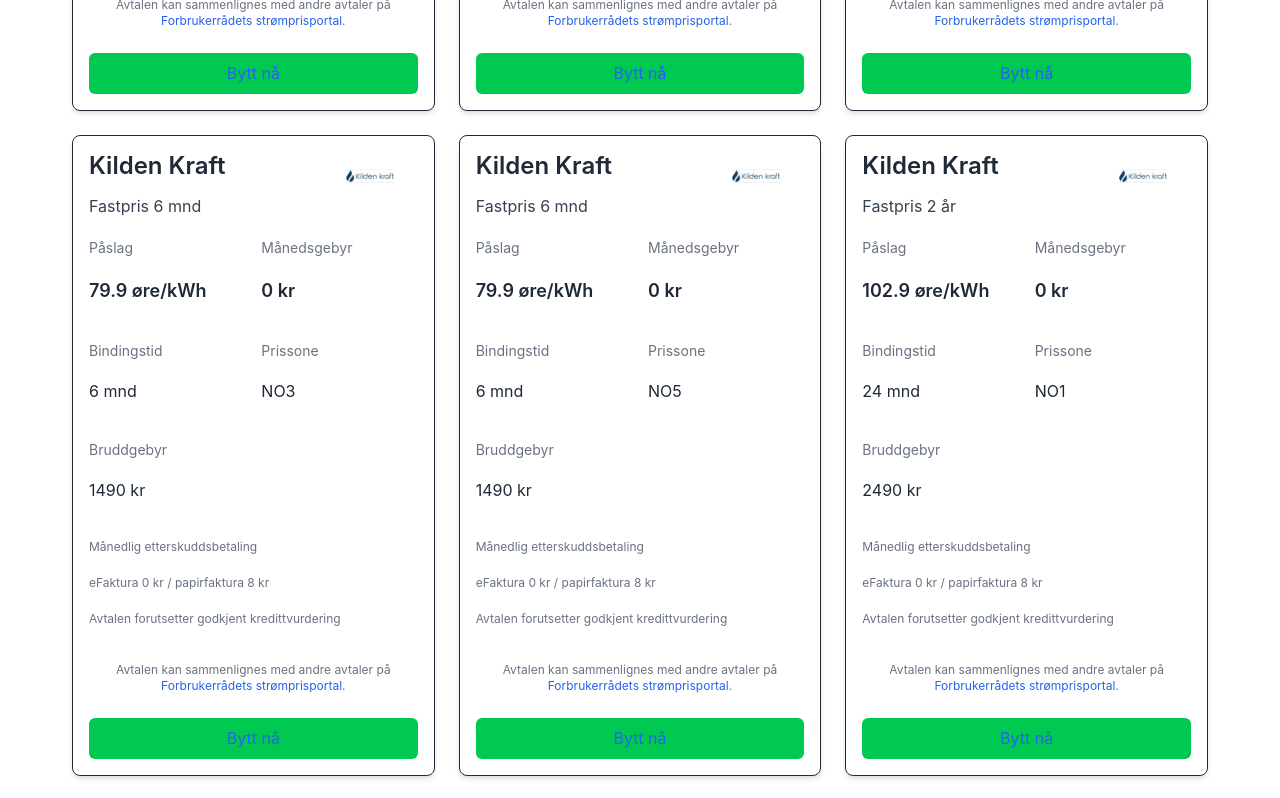
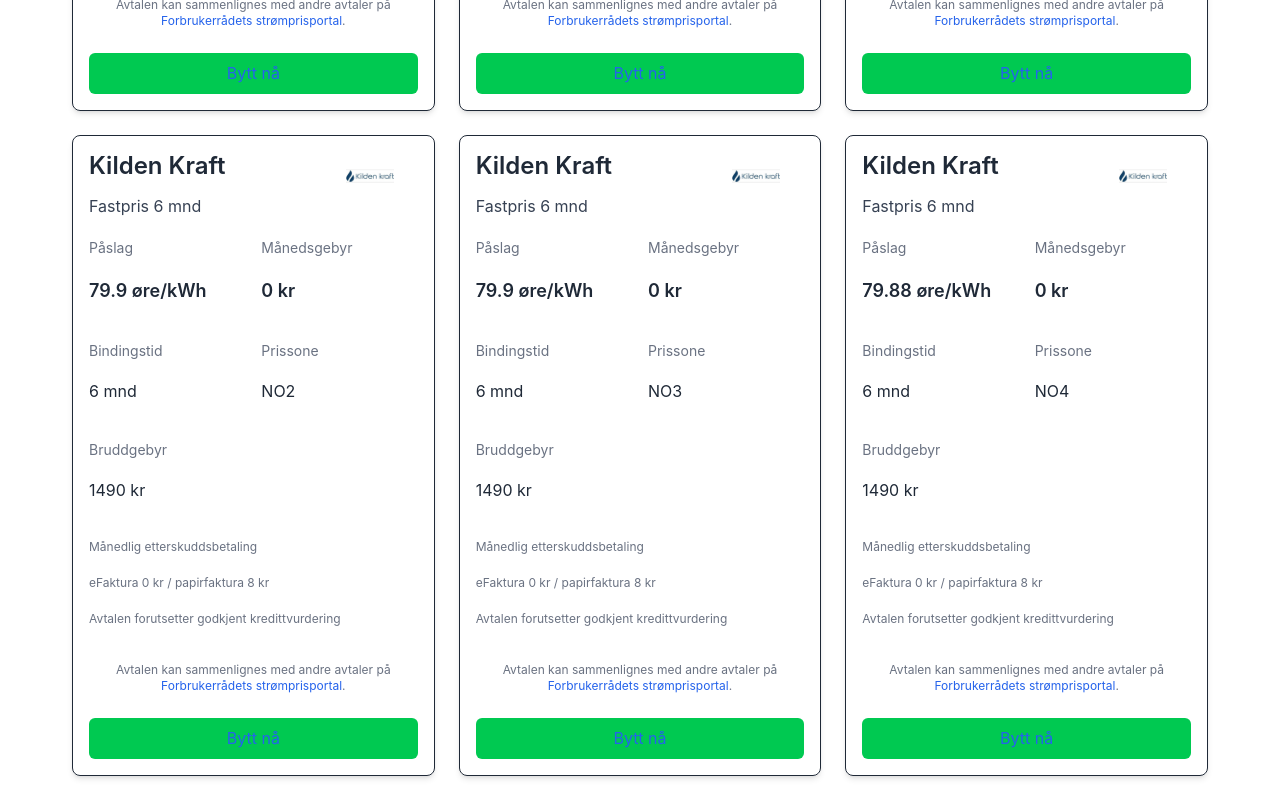
Before and after one commit to hazzler78/stromsjef, a Next.js app: page / in a window 1280 px wide. Shown: the part 5660-6458 px from the top of the page. Built offline with nearby package versions, Linux system fonts and the light colour scheme; no server answers.

Commit message:
Update Kilden Kraft 6-month prices

```diff
--- a/src/data/mock-plans.ts
+++ b/src/data/mock-plans.ts
@@ -267,7 +267,7 @@ export const mockElectricityPlans: ElectricityPlan[] = [
     id: 'kk-fast6-no1',
     supplierName: 'Kilden Kraft',
     planName: 'Fastpris 6 mnd',
-    pricePerKwh: 79.9,
+    pricePerKwh: 79.90,
     monthlyFee: 0,
     bindingTime: 6,
     terminationFee: 1490,
@@ -276,10 +276,22 @@ export const mockElectricityPlans: ElectricityPlan[] = [
     affiliateLink: 'https://kildenkraft.no/privat/fastpris-6-mnd/?utm_source=stromsjef.no',
   },
   {
+    id: 'kk-fast6-no2',
+    supplierName: 'Kilden Kraft',
+    planName: 'Fastpris 6 mnd',
+    pricePerKwh: 79.90,
+    monthlyFee: 0,
+    bindingTime: 6,
+    terminationFee: 1490,
+    priceZone: PriceZone.NO2,
+    logoUrl: '/logos/kilden-kraft.png',
+    affiliateLink: 'https://kildenkraft.no/privat/fastpris-6-mnd/?utm_source=stromsjef.no',
+  },
+  {
     id: 'kk-fast6-no3',
     supplierName: 'Kilden Kraft',
     planName: 'Fastpris 6 mnd',
-    pricePerKwh: 79.9,
+    pricePerKwh: 79.90,
     monthlyFee: 0,
     bindingTime: 6,
     terminationFee: 1490,
@@ -288,10 +300,22 @@ export const mockElectricityPlans: ElectricityPlan[] = [
     affiliateLink: 'https://kildenkraft.no/privat/fastpris-6-mnd/?utm_source=stromsjef.no',
   },
   {
+    id: 'kk-fast6-no4',
+    supplierName: 'Kilden Kraft',
+    planName: 'Fastpris 6 mnd',
+    pricePerKwh: 79.88,
+    monthlyFee: 0,
+    bindingTime: 6,
+    terminationFee: 1490,
+    priceZone: PriceZone.NO4,
+    logoUrl: '/logos/kilden-kraft.png',
+    affiliateLink: 'https://kildenkraft.no/privat/fastpris-6-mnd/?utm_source=stromsjef.no',
+  },
+  {
     id: 'kk-fast6-no5',
     supplierName: 'Kilden Kraft',
     planName: 'Fastpris 6 mnd',
-    pricePerKwh: 79.9,
+    pricePerKwh: 79.90,
     monthlyFee: 0,
     bindingTime: 6,
     terminationFee: 1490,
```
